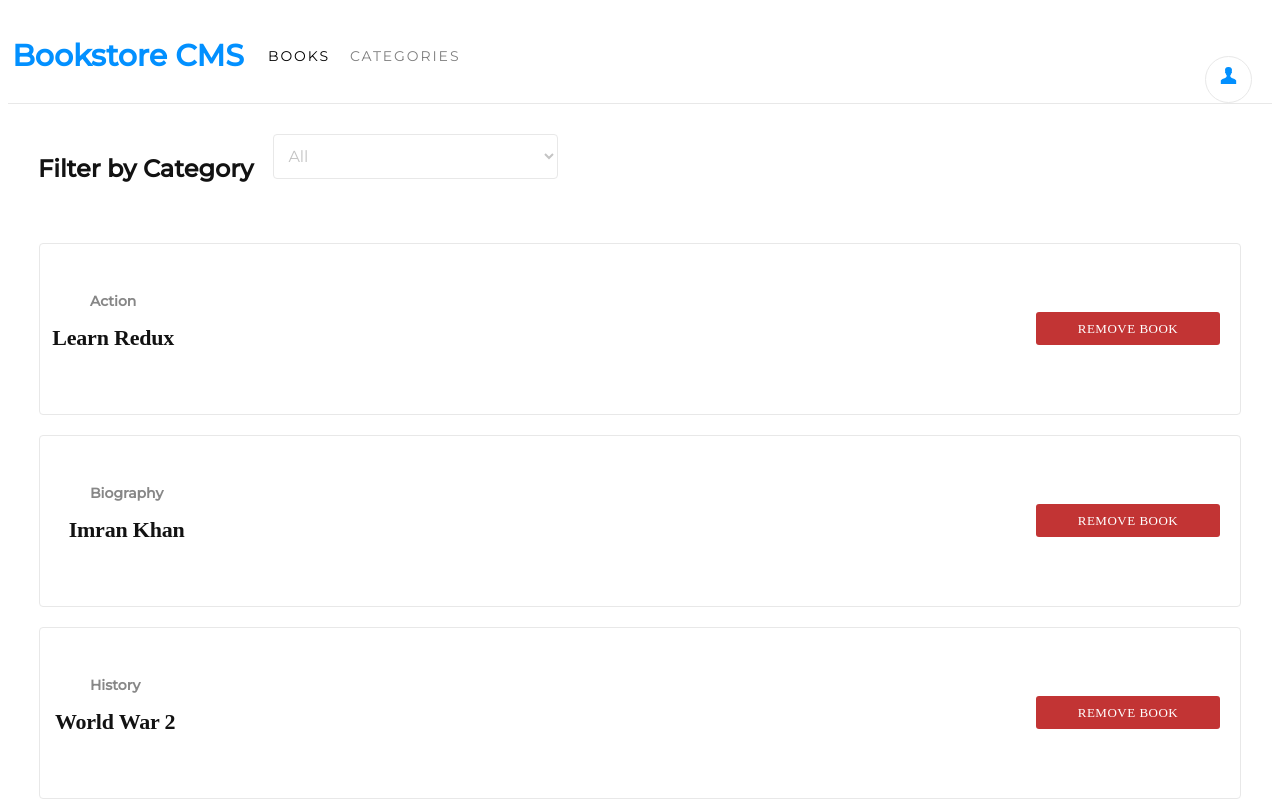
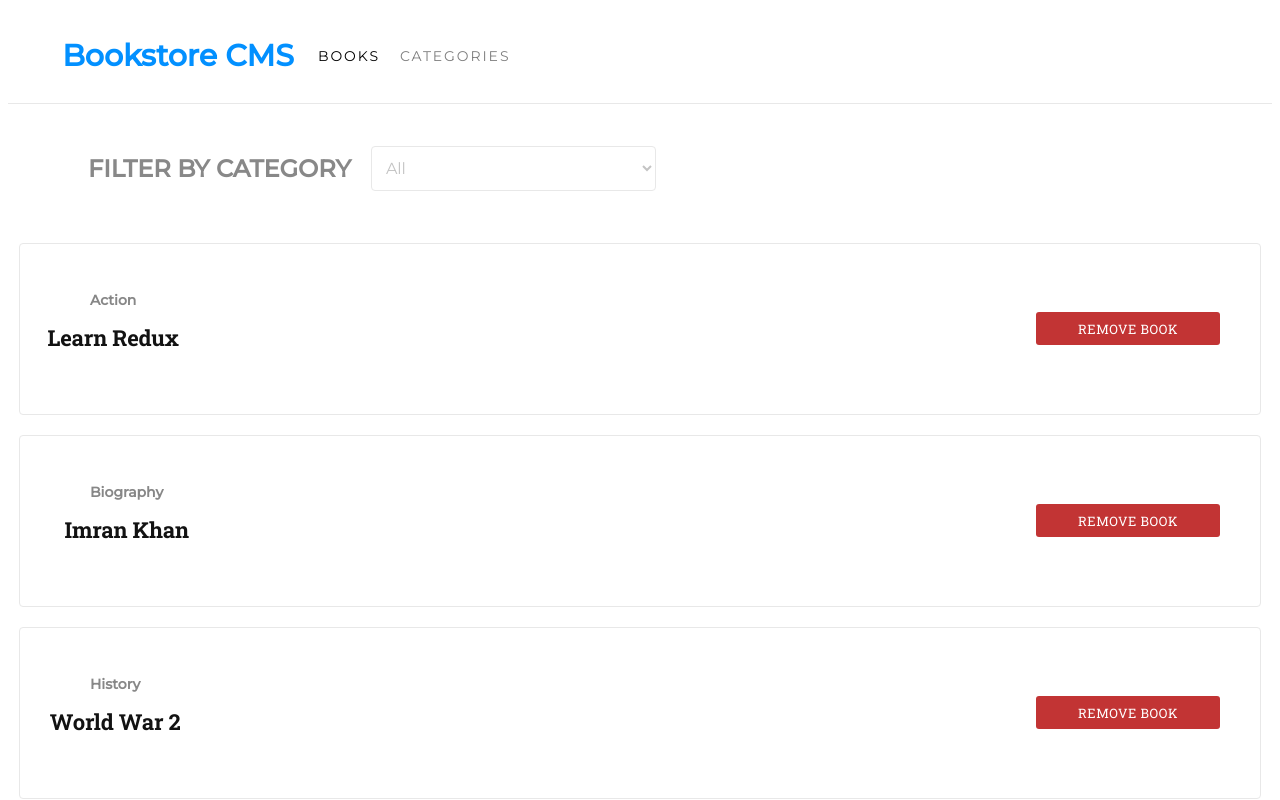
Before and after one commit to TashfeenRao/react-bookstore, a React (Create React App) app: page / in a window 1280 px wide. Shown: the top 800 px of the page. Built offline with nearby package versions, Linux system fonts and the light colour scheme.

Commit message:
Fixed the header and filter container

```diff
--- a/src/components/presentational/Header.js
+++ b/src/components/presentational/Header.js
@@ -9,11 +9,6 @@ const Header = () => (
       <p className="BOOKS">BOOKS</p>
       <p className="CATEGORIES">CATEGORIES</p>
     </div>
-    <div className="oval-container">
-      <div className="Oval">
-        <img className="Mask" alt="mask" src={svg} />
-      </div>
-    </div>
   </div>
 );
 export default Header;
--- a/src/styles/booklist.css
+++ b/src/styles/booklist.css
@@ -20,7 +20,7 @@
 }
 
 .book-title {
-  font-family: RobotoSlab;
+  font-family:  'Roboto Slab', serif;;
   font-size: 22px;
   font-weight: bold;
   font-stretch: normal;
@@ -38,6 +38,7 @@
   align-items: center;
   width: 1200px;
   height: 170px;
+  padding: 0 20px;
   border-radius: 4px;
   border: solid 1px #e8e8e8;
   background-color: #ffffff;
@@ -54,7 +55,7 @@
   height: 33px;
   border: none;
   border-radius: 3px;
-  font-family: RobotoSlab;
+  font-family: 'Roboto Slab', serif;
   font-size: 13px;
   font-weight: 300;
   font-stretch: normal;
@@ -74,7 +75,10 @@
 
 .categoryFilter {
   display: flex;
+  flex-direction: row;
+  align-items: center;
   margin: 30px 30px;
+  padding: 0 50px;
 }
 
 .categoryFilter h2 {
@@ -84,8 +88,9 @@
     font-stretch: normal;
     font-style: normal;
     line-height: normal;
+    text-transform: uppercase;
     font-weight: 700;
-    color: #121212;
+    color: #888;
     margin-right: 20px;
 }
 
@@ -93,7 +98,7 @@
   width: 285px;
   height: 45px;
   border-radius: 4px;
-  padding-left: 10px;
+  padding: 0 10px;
   border: solid 1px #e8e8e8;
   background-color: #ffffff;
   font-family: Montserrat;
@@ -105,14 +110,3 @@
   letter-spacing: -0.15px;
   color: #c4c4c4;
 }
-
-.custom-select option {
-  font-family: Montserrat;
-  font-size: 16px;
-  font-weight: normal;
-  font-stretch: normal;
-  font-style: normal;
-  line-height: normal;
-  letter-spacing: -0.15px;
-  color: #c4c4c4;
-}
--- a/src/styles/header.css
+++ b/src/styles/header.css
@@ -1,11 +1,11 @@
-.panel-bg{
-    width: 100%;
+.panel-bg {
     height: 95px;
     background-color: #ffffff;
     display: flex;
     justify-content: space-between;
     align-items: center;
     border-bottom: 1px solid #e8e8e8;
+    padding: 0 50px;
 }
 
 .bookstore-container {
```
